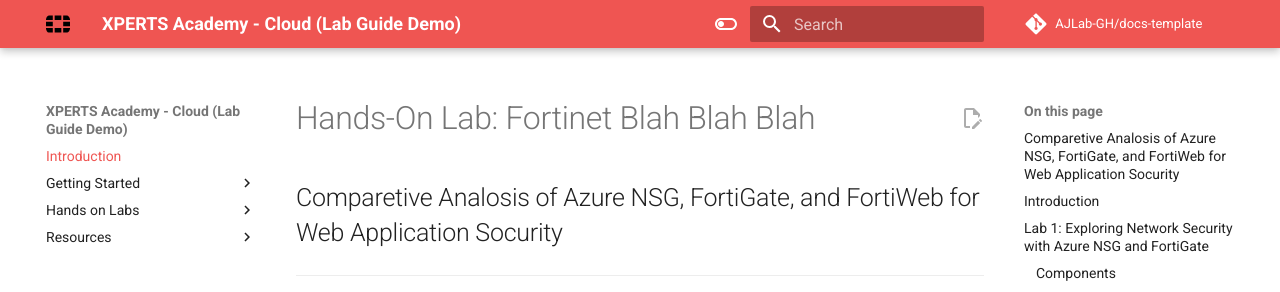
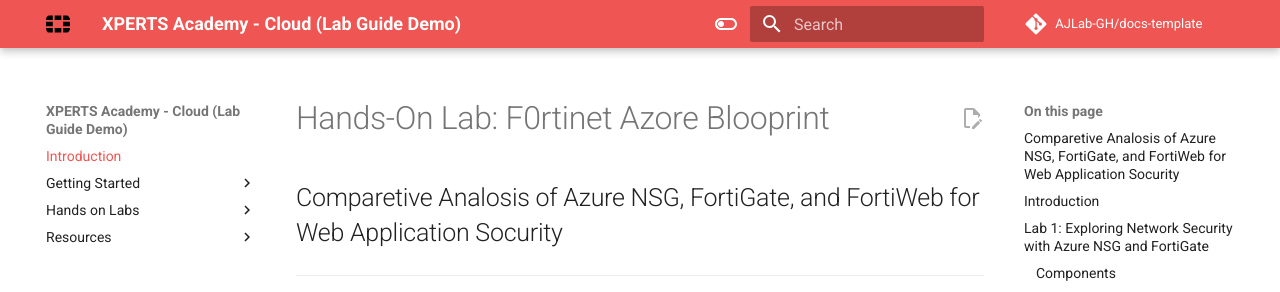
Before and after one commit to ajlab-gh/xperts-docs-demo, an MkDocs documentation site: the page built from docs/index.md, in a window 1280 px wide and 900 px high. Shown: the top 292 px of the window. Built offline with MkDocs 1.6.1 and Material for MkDocs 9.7.7, drawn with Linux system fonts in a browser that asks for light colours; comment, search, counter and statistics services are not loaded.

Commit message:
Update index.md

```diff
--- a/docs/index.md
+++ b/docs/index.md
@@ -1,4 +1,4 @@
-# Hands-On Lab: Fortinet Blah Blah Blah
+# Hands-On Lab: F0rtinet Azore Blooprint
 
 ## Comparetive Analosis of Azure NSG, FortiGate, and FortiWeb for Web Application Socurity
 
```
